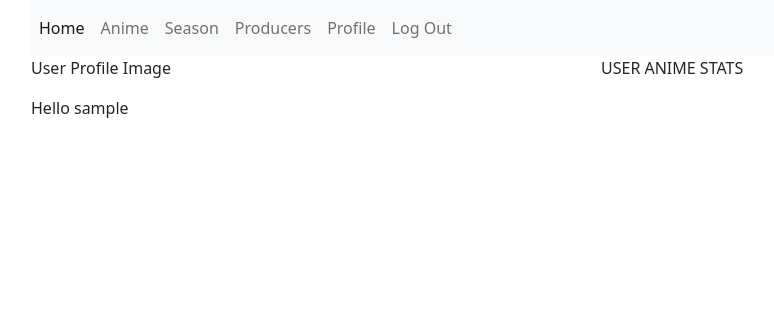
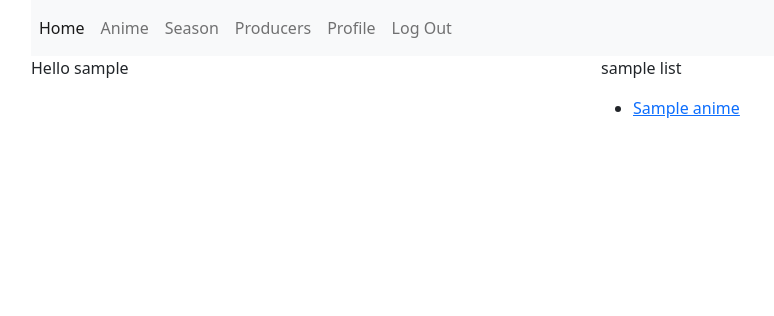
Before and after one commit to nLightRU/anibase, a Flask app: page /profile in a window 1280 px wide. Shown: the top 316 px of the page, without its empty margins (51-825 px from the left). Run offline with Flask 3, Linux system fonts and the light colour scheme; a user stored in the database is signed in; tables that the repository leaves empty hold one stand-in row (values such as "Sample post").

Commit message:
anime list in user profile

```diff
--- a/anibase/templates/profile.html
+++ b/anibase/templates/profile.html
@@ -10,16 +10,18 @@
         {% if current_user.is_authenticated %}
         <div class="col">
             <div class="row">
-                <p>User Profile Image</p>
-            </div>
-            <div class="row">
                 <p>
                     Hello {{current_user.username}}
                 </p>
             </div>
         </div>
         <div class="col">
-            <p>USER ANIME STATS</p>
+            <p>{{current_user.username}} list</p>
+            <ul>
+                {%for a in anime%}
+                    <li><a href="{{url_for('views.anime_by_id', id_=a.mal_id)}}">{{a.title}}</a></li>
+                {%endfor%}
+            </ul>
         </div>
         {%endif %}
     </div>
--- a/anibase/users.py
+++ b/anibase/users.py
@@ -1,9 +1,9 @@
 from flask import Blueprint, render_template, redirect, url_for, request
 from flask_login import login_required, current_user
 
-from sqlalchemy import and_
+from sqlalchemy import and_, select
 from sqlalchemy.orm import Session
-from .model import engine, UserAnime
+from .model import engine, UserAnime, Anime
 
 
 users = Blueprint('users', __name__, url_prefix='/')
@@ -14,10 +14,16 @@ def user(id_user):
     return f"<p>user {id_user}</p>"
 
 
+# чтобы выбрать список аниме пользователя, тут поможет подзапрос
 @users.route('/profile')
 @login_required
 def profile():
-    return render_template('profile.html')
+    id_user = current_user.id
+    with Session(engine) as session:
+        user_anime_ids = session.execute(select(UserAnime.id_anime).
+                                         where(UserAnime.id_user == id_user)).scalars()
+        user_anime = session.query(Anime).where(Anime.mal_id.in_(user_anime_ids)).limit(20)
+    return render_template('profile.html', anime=user_anime)
 
 
 @users.route('/add-anime', methods=['POST'])
```
